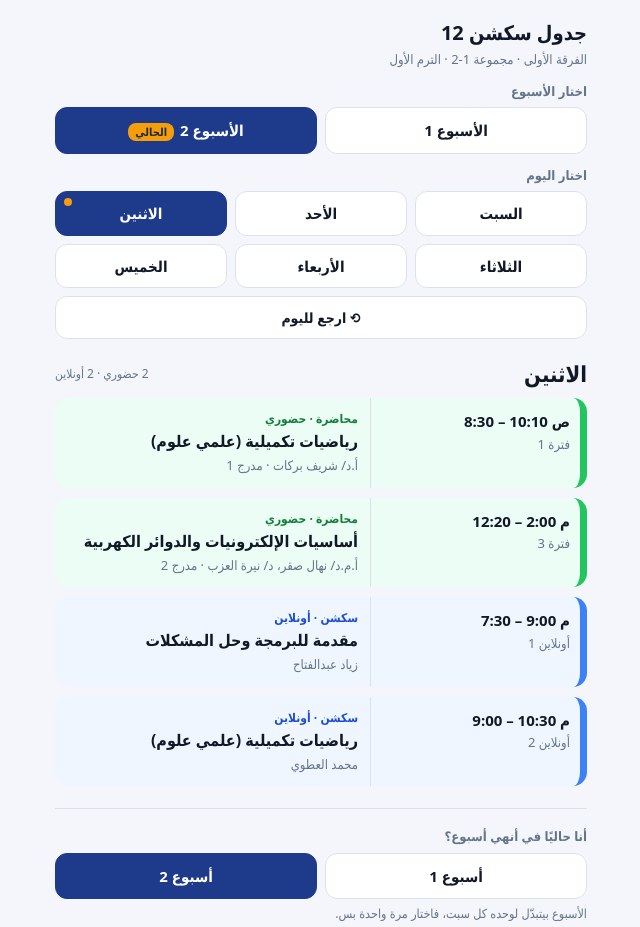
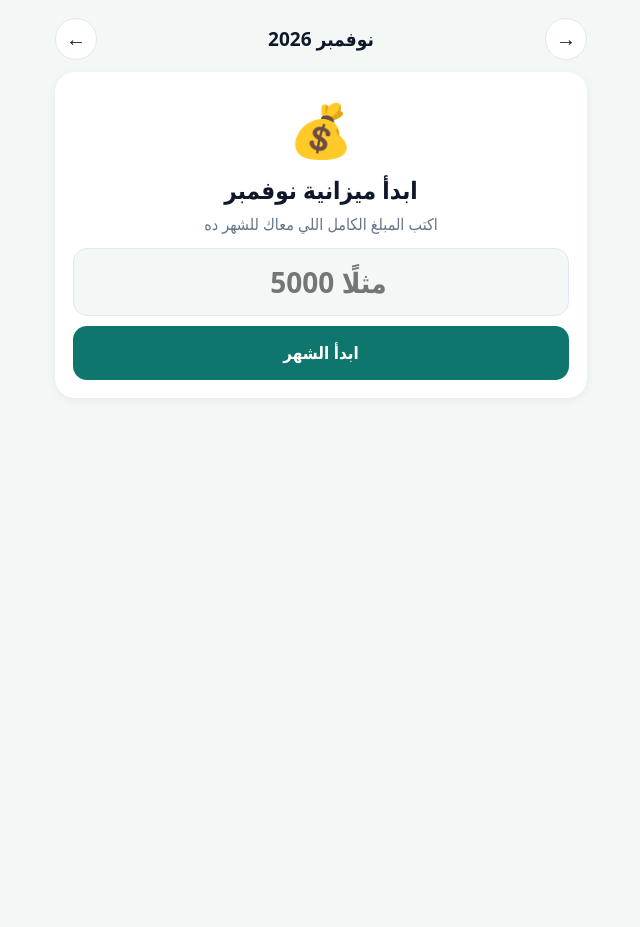
Before and after one commit to Mo-Tg88/MA_8, a plain HTML site: page index.html in a window 1280 px wide. Shown: the whole page, without its empty margins (319-959 px from the left). After the commit the page ends 800 px from the top, so only its background shows below. Drawn offline with Linux system fonts and the light colour scheme.

Commit message:
Add files via upload

```diff
--- a/index.html
+++ b/index.html
@@ -3,137 +3,141 @@
 <head>
 <meta charset="utf-8">
 <meta name="viewport" content="width=device-width, initial-scale=1, viewport-fit=cover">
-<title>جدول سكشن 12</title>
+<title>مصروف البيت</title>
 <link rel="manifest" href="manifest.json">
-<meta name="theme-color" content="#1e3a8a">
+<meta name="theme-color" content="#0f766e">
 <link rel="apple-touch-icon" href="icon-192.png">
 <style>
-:root{--bg:#f4f6fb;--card:#fff;--text:#111827;--muted:#64748b;--line:#dbe2ee;--pri:#1e3a8a;--priText:#fff;
---inBg:#ecfdf5;--inBd:#22c55e;--inTx:#15803d;--onBg:#eff6ff;--onBd:#3b82f6;--onTx:#1d4ed8;--chip:#e2e8f0;
+:root{--bg:#f3f7f6;--card:#fff;--text:#0f172a;--muted:#64748b;--line:#e2e8f0;--pri:#0f766e;--priT:#fff;--ok:#16a34a;--warn:#f59e0b;--bad:#dc2626;--chip:#e6f4f1;
 box-sizing:border-box;padding-top:env(safe-area-inset-top,0px);padding-bottom:env(safe-area-inset-bottom,0px)}
-@media (prefers-color-scheme:dark){:root:not([data-theme="light"]){--bg:#0b1220;--card:#111a2e;--text:#e5e7eb;--muted:#94a3b8;--line:#243049;--pri:#3b5bdb;--priText:#fff;--inBg:#0f2a1f;--inTx:#4ade80;--onBg:#0f1f3d;--onTx:#93c5fd;--chip:#1e293b}}
-:root[data-theme="dark"]{--bg:#0b1220;--card:#111a2e;--text:#e5e7eb;--muted:#94a3b8;--line:#243049;--pri:#3b5bdb;--priText:#fff;--inBg:#0f2a1f;--inTx:#4ade80;--onBg:#0f1f3d;--onTx:#93c5fd;--chip:#1e293b}
+@media (prefers-color-scheme:dark){:root:not([data-theme="light"]){--bg:#0b1513;--card:#12201d;--text:#e8f0ee;--muted:#94a3a0;--line:#223632;--pri:#14b8a6;--priT:#04201c;--chip:#16302b}}
+:root[data-theme="dark"]{--bg:#0b1513;--card:#12201d;--text:#e8f0ee;--muted:#94a3a0;--line:#223632;--pri:#14b8a6;--priT:#04201c;--chip:#16302b}
 html{scroll-padding-top:env(safe-area-inset-top,0px)}
 *{box-sizing:border-box}
 body{margin:0;background:var(--bg);color:var(--text);font-family:system-ui,-apple-system,"Segoe UI",Tahoma,"Noto Naskh Arabic",sans-serif;line-height:1.5}
-.wrap{max-width:560px;margin:0 auto;padding:14px 14px 40px}
-h1{font-size:20px;margin:4px 0 2px}
-.sub{color:var(--muted);font-size:13px;margin-bottom:12px}
-.lbl{font-size:13px;color:var(--muted);margin:12px 0 6px;font-weight:600}
-.seg{display:flex;gap:8px}
-.seg button,.days button,.today{font:inherit;cursor:pointer;border:1px solid var(--line);background:var(--card);color:var(--text);border-radius:12px}
-.seg button{flex:1;padding:11px 8px;font-size:15px;font-weight:700}
-.seg button.on{background:var(--pri);color:var(--priText);border-color:var(--pri)}
-.badge{display:inline-block;font-size:11px;background:#f59e0b;color:#1f2937;border-radius:8px;padding:1px 7px;margin-inline-start:6px;vertical-align:middle}
-.days{display:grid;grid-template-columns:repeat(3,1fr);gap:8px}
-.days button{padding:10px 4px;font-size:15px;font-weight:600;position:relative}
-.days button.on{background:var(--pri);color:var(--priText);border-color:var(--pri)}
-.days button.td::after{content:"";position:absolute;top:6px;inset-inline-end:8px;width:8px;height:8px;border-radius:50%;background:#f59e0b}
-.head{display:flex;align-items:center;justify-content:space-between;margin:18px 0 8px}
-.head h2{font-size:22px;margin:0}
-.cnt{font-size:12px;color:var(--muted)}
-.card{display:flex;border-radius:14px;margin-bottom:10px;overflow:hidden;border-inline-start:7px solid}
-.card.i{background:var(--inBg);border-color:var(--inBd)}
-.card.o{background:var(--onBg);border-color:var(--onBd)}
-.tm{width:40%;padding:12px 10px;border-inline-end:1px solid var(--line);flex:none}
-.t1{font-weight:700;font-size:15px;white-space:nowrap}
-.t2{font-size:13px;color:var(--muted);margin-top:2px}
-.bd{padding:12px 12px;flex:1}
-.tg{font-size:12px;font-weight:700}
-.i .tg{color:var(--inTx)}.o .tg{color:var(--onTx)}
-.sj{font-size:16px;font-weight:700;margin-top:1px}
-.dt{font-size:13px;color:var(--muted);margin-top:3px}
-.off{text-align:center;padding:36px 10px;border:1px dashed var(--line);border-radius:14px;color:var(--muted);font-size:18px}
-.today{width:100%;margin-top:8px;padding:10px;font-weight:600;font-size:14px}
-.note{font-size:12.5px;color:var(--muted);margin-top:6px}
-.set{margin-top:22px;padding-top:6px;border-top:1px solid var(--line)}
+.wrap{max-width:560px;margin:0 auto;padding:12px 14px 120px}
+.top{display:flex;align-items:center;justify-content:space-between;margin:6px 0 12px}
+.top h1{font-size:19px;margin:0;text-align:center;flex:1}
+.nav{width:42px;height:42px;border-radius:50%;border:1px solid var(--line);background:var(--card);color:var(--text);font-size:20px;cursor:pointer}
+.card{background:var(--card);border-radius:20px;padding:18px;box-shadow:0 2px 10px rgba(0,0,0,.06);margin-bottom:14px}
+.bal{background:linear-gradient(135deg,var(--pri),#115e59);color:#fff}
+.bal.warn{background:linear-gradient(135deg,#d97706,#b45309)}.bal.bad{background:linear-gradient(135deg,#dc2626,#991b1b)}
+.lbl{opacity:.85;font-size:14px}.amt{font-size:40px;font-weight:800;line-height:1.2}.amt small{font-size:16px;font-weight:600}
+.bar{height:12px;background:rgba(255,255,255,.28);border-radius:8px;margin:12px 0 8px;overflow:hidden}.bar i{display:block;height:100%;background:#fff;border-radius:8px}
+.meta{display:flex;justify-content:space-between;font-size:14px;gap:8px;flex-wrap:wrap}
+.msg{margin-top:10px;font-size:14px;background:rgba(255,255,255,.18);border-radius:12px;padding:8px 10px}
+.lnk{background:none;border:none;color:#fff;text-decoration:underline;font:inherit;cursor:pointer;padding:0}
+.tabs{display:flex;gap:8px;margin-bottom:12px}
+.tabs button{flex:1;padding:11px;border-radius:14px;border:1px solid var(--line);background:var(--card);color:var(--text);font:inherit;font-weight:700;cursor:pointer}
+.tabs button.on{background:var(--pri);color:var(--priT);border-color:var(--pri)}
+.day{font-size:13px;color:var(--muted);font-weight:700;margin:14px 4px 6px}
+.row{display:flex;align-items:center;gap:12px;background:var(--card);border-radius:16px;padding:12px;margin-bottom:8px;cursor:pointer}
+.ic{width:44px;height:44px;border-radius:14px;background:var(--chip);display:grid;place-items:center;font-size:23px;flex:none}
+.rt{flex:1;min-width:0}.rt b{display:block}.rt span{font-size:13px;color:var(--muted)}
+.rm{font-weight:800;white-space:nowrap}
+.sum .top2{display:flex;justify-content:space-between;font-weight:700;margin-bottom:6px}
+.sum .pb{height:9px;background:var(--chip);border-radius:6px;overflow:hidden;margin-bottom:14px}.sum .pb i{display:block;height:100%;background:var(--pri)}
+.empty{text-align:center;color:var(--muted);padding:34px 10px}
+.fab{position:fixed;inset-inline:16px;bottom:calc(16px + env(safe-area-inset-bottom,0px));max-width:528px;margin:0 auto;border:none;border-radius:18px;background:var(--pri);color:var(--priT);font:inherit;font-size:18px;font-weight:800;padding:16px;box-shadow:0 8px 24px rgba(0,0,0,.25);cursor:pointer}
+.ov{position:fixed;inset:0;background:rgba(0,0,0,.5);display:flex;align-items:flex-end;justify-content:center;z-index:10}.ov[hidden]{display:none}
+.sheet{background:var(--card);width:100%;max-width:560px;border-radius:24px 24px 0 0;padding:18px 16px calc(18px + env(safe-area-inset-bottom,0px));max-height:92vh;overflow:auto}
+.sheet h3{margin:0 0 6px}.sheet label{display:block;font-size:13px;color:var(--muted);margin:12px 0 4px;font-weight:700}
+input{width:100%;font:inherit;font-size:18px;padding:12px;border-radius:14px;border:1px solid var(--line);background:var(--bg);color:var(--text)}
+#fa,#bud,#fb{font-size:28px;font-weight:800;text-align:center}
+.cats{display:grid;grid-template-columns:repeat(3,1fr);gap:8px}
+.cat{border:1px solid var(--line);background:var(--bg);color:var(--text);border-radius:14px;padding:8px 4px;font:inherit;font-size:12.5px;cursor:pointer}.cat span{display:block;font-size:24px}
+.cat.on{background:var(--pri);color:var(--priT);border-color:var(--pri)}
+.btns{display:flex;gap:8px;margin-top:16px}
+.gh{border:1px solid var(--line);background:none;color:var(--text);border-radius:14px;font:inherit;font-weight:700;padding:14px 18px;cursor:pointer}
+.btn{flex:1;border:none;border-radius:14px;background:var(--pri);color:var(--priT);font:inherit;font-size:17px;font-weight:800;padding:14px;cursor:pointer}
+.danger{border:none;border-radius:14px;background:var(--bad);color:#fff;font:inherit;font-weight:800;padding:14px 18px;cursor:pointer}
+.ghost{width:100%;margin-top:10px;border:1px solid var(--line);background:none;color:var(--text);border-radius:14px;padding:12px;font:inherit;cursor:pointer}
+.setup{text-align:center}.setup .big{font-size:52px}.setup h2{margin:4px 0}.setup p{color:var(--muted);margin:0 0 12px}.setup .btn{width:100%;margin-top:10px}
+.foot{margin-top:26px;display:flex;flex-direction:column;gap:8px}
 </style>
 </head>
 <body>
 <div class="wrap">
-  <h1>جدول سكشن 12</h1>
-  <div class="sub">الفرقة الأولى · مجموعة 1-2 · الترم الأول</div>
+  <div class="top"><button class="nav" data-a="prev" aria-label="الشهر اللي فات">→</button><h1 id="mt"></h1><button class="nav" data-a="next" aria-label="الشهر الجاي">←</button></div>
+  <div id="main"></div>
+</div>
+<button class="fab" id="fab" data-a="add" hidden>＋ مصروف جديد</button>
+<div class="ov" id="ov" hidden><div class="sheet" id="sh"></div></div>
+<input type="file" id="file" accept="application/json" hidden>
+<script>
+const KEY="budget_v1";
+let db={};try{db=JSON.parse(localStorage.getItem(KEY)||"{}")}catch(e){}
+const save=()=>{try{localStorage.setItem(KEY,JSON.stringify(db))}catch(e){alert("مش قادر أحفظ البيانات على التليفون")}};
+const $=s=>document.querySelector(s);
+const MN=["يناير","فبراير","مارس","أبريل","مايو","يونيو","يوليو","أغسطس","سبتمبر","أكتوبر","نوفمبر","ديسمبر"];
+const CATS=[["food","🛒","أكل وخضار"],["meat","🍗","لحوم ودواجن"],["bills","💡","فواتير"],["rent","🏠","إيجار"],["trans","🚌","مواصلات"],["med","💊","علاج ودواء"],["school","🎒","مدارس ودروس"],["cloth","👕","ملابس"],["net","📱","نت وموبايل"],["clean","🧼","نظافة"],["gift","🎁","مناسبات وهدايا"],["other","✨","أخرى"]];
+const cat=id=>CATS.find(c=>c[0]===id)||CATS[11];
+const pad=n=>String(n).padStart(2,"0");
+const isoOf=d=>d.getFullYear()+"-"+pad(d.getMonth()+1)+"-"+pad(d.getDate());
+const now=new Date();let cur=isoOf(now).slice(0,7),tab="list",pc=null;
+const shift=(k,n)=>{let [y,m]=k.split("-").map(Number);m+=n;while(m>12){m-=12;y++}while(m<1){m+=12;y--}return y+"-"+pad(m)};
+const fmt=n=>Number(n).toLocaleString("en",{maximumFractionDigits:2});
+const esc=s=>String(s).replace(/[&<>"]/g,c=>({"&":"&amp;","<":"&lt;",">":"&gt;",'"':"&quot;"}[c]));
+const getM=()=>db[cur]||(db[cur]={budget:null,exp:[]});
+const open=h=>{$("#sh").innerHTML=h;$("#ov").hidden=false};
+const close=()=>{$("#ov").hidden=true};
 
-  <div class="lbl">اختار الأسبوع</div>
-  <div class="seg" id="weeks"></div>
-
-  <div class="lbl">اختار اليوم</div>
-  <div class="days" id="days"></div>
-  <button class="today" id="goToday">⟲ ارجع لليوم</button>
-  <div class="note" id="fri"></div>
-
-  <div class="head"><h2 id="dayTitle"></h2><span class="cnt" id="cnt"></span></div>
-  <div id="list"></div>
-
-  <div class="set">
-    <div class="lbl">أنا حاليًا في أنهي أسبوع؟</div>
-    <div class="seg" id="setWeek"></div>
-    <div class="note">الأسبوع بيتبدّل لوحده كل سبت، فاختار مرة واحدة بس.</div>
-  </div>
-</div>
-
-<script>
-const DAYS=["السبت","الأحد","الاثنين","الثلاثاء","الأربعاء","الخميس"];
-const T={1:["فترة 1","8:30 – 10:10 ص"],2:["فترة 2","10:20 ص – 12:00 م"],3:["فترة 3","12:20 – 2:00 م"],4:["فترة 4","2:10 – 3:50 م"],5:["فترة 5","4:00 – 5:40 م"],6:["فترة 6","5:50 – 7:30 م"],o1:["أونلاين 1","7:30 – 9:00 م"],o2:["أونلاين 2","9:00 – 10:30 م"]};
-const PROG="مقدمة للبرمجة وحل المشكلات",MC="رياضيات تكميلية (علمي علوم)",COM="مهارات الاتصال والجوانب الأخلاقية والمهنية",ELE="أساسيات الإلكترونيات والدوائر الكهربية",INT="مقدمة الحاسبات والمعلوماتية",M1="رياضيات 1 لعلوم الحاسب",ENG="لغة إنجليزية لعلوم الحاسب";
-const dELE="أ.م.د/ نهال صقر، د/ نيرة العزب",dMC="أ.د/ شريف بركات",dM1="أ.د/ سمير الموجي، أ.م.د/ رشا صقر، د/ عمرو الأدكاوي",dPROG="أ.د/ محمد أبو السعود، د/ محمد حجاج",dINT="د/ أمل أبو العينين، د/ نجوى العربي، د/ هالة عكاشة",dENG="د/ هبة قنديل، د/ ياسمين الصقار",dCOM="أ.د/ حازم البكري، د/ شاهنده الخولي";
-// [slot, kind s=سكشن l=محاضرة, mode i=حضوري o=أونلاين, subject, details]
-const W={
-1:[
- [[1,'s','i',PROG,"A4 · زياد عبدالفتاح"],[2,'s','i',MC,"قاعة 1 · محمد العطوي"],[4,'s','i',COM,"قاعة 6 · منة الله أحمد"]],
- [],
- [[4,'s','i',ELE,"قاعة 3 (Hardware) · ندى محمد"],[5,'s','i',INT,"C6 · محمد سلامة"],["o1",'l','o',ELE,dELE],["o2",'l','o',MC,dMC]],
- [["o1",'l','o',M1,dM1],["o2",'l','o',PROG,dPROG]],
- [["o2",'l','o',INT,dINT]],
- [[1,'s','i',M1,"قاعة 3 (Hardware) · أميرة سامي"],[2,'s','i',ENG,"قاعة 1 · خلود عامر"],["o1",'l','o',COM,dCOM],["o2",'l','o',ENG,dENG]]
-],
-2:[
- [],
- [["o1",'s','o',COM,"منة الله أحمد"],["o2",'s','o',ELE,"ندى محمد"]],
- [[1,'l','i',MC,dMC+" · مدرج 1"],[3,'l','i',ELE,dELE+" · مدرج 2"],["o1",'s','o',PROG,"زياد عبدالفتاح"],["o2",'s','o',MC,"محمد العطوي"]],
- [[3,'l','i',COM,dCOM+" · مدرج 2"],[4,'l','i',M1,dM1+" · مدرج 1"],["o1",'s','o',M1,"أميرة سامي"]],
- [[2,'l','i',INT,dINT+" · مدرج 1"],["o2",'s','o',INT,"محمد سلامة"]],
- [[3,'l','i',PROG,dPROG+" · مدرج 1"],[4,'l','i',ENG,dENG+" · مدرج 3"],["o2",'s','o',ENG,"خلود عامر"]]
-]};
-
-const $=s=>document.querySelector(s);
-const startOf=d=>{const x=new Date(d.getFullYear(),d.getMonth(),d.getDate());x.setDate(x.getDate()-((x.getDay()+1)%7));return x};
-const iso=d=>d.getFullYear()+"-"+String(d.getMonth()+1).padStart(2,"0")+"-"+String(d.getDate()).padStart(2,"0");
-const parse=s=>{const[a,b,c]=s.split("-").map(Number);return new Date(a,b-1,c)};
-let anchor={start:"2026-10-17",week:1};
-try{const s=localStorage.getItem("anchor");if(s)anchor=JSON.parse(s)}catch(e){}
-
-const now=new Date(),isFri=now.getDay()===5;
-const ref=new Date(now.getFullYear(),now.getMonth(),now.getDate()+(isFri?1:0));
-const todayIdx=isFri?0:(now.getDay()+1)%7;
-const curWeek=()=>{const n=Math.round((startOf(ref)-parse(anchor.start))/6048e5);return((n%2)+2)%2===0?anchor.week:3-anchor.week};
-
-let wk=curWeek(),dy=todayIdx;
+function dayLabel(d){const t=isoOf(now),y=isoOf(new Date(now.getFullYear(),now.getMonth(),now.getDate()-1));
+  if(d===t)return"النهارده";if(d===y)return"إمبارح";const[a,b,c]=d.split("-");return c+"/"+b+"/"+a}
 
 function render(){
-  const cw=curWeek();
-  $("#weeks").innerHTML=[1,2].map(n=>`<button class="${n===wk?"on":""}" data-w="${n}">الأسبوع ${n}${n===cw?'<span class="badge">الحالي</span>':""}</button>`).join("");
-  $("#setWeek").innerHTML=[1,2].map(n=>`<button class="${n===cw?"on":""}" data-s="${n}">أسبوع ${n}</button>`).join("");
-  $("#days").innerHTML=DAYS.map((d,i)=>`<button class="${i===dy?"on":""} ${(i===todayIdx&&wk===cw)?"td":""}" data-d="${i}">${d}</button>`).join("");
-  $("#fri").textContent=isFri?"النهارده الجمعة، فبعرض لك السبت الجاي.":"";
-  const items=W[wk][dy];
-  $("#dayTitle").textContent=DAYS[dy];
-  const inN=items.filter(x=>x[2]==="i").length,onN=items.length-inN;
-  $("#cnt").textContent=items.length?`${inN} حضوري · ${onN} أونلاين`:"";
-  $("#list").innerHTML=items.length?items.map(([sl,k,m,sj,dt])=>{
-    const [nm,tm]=T[sl];
-    return `<div class="card ${m}"><div class="tm"><div class="t1" dir="ltr" style="text-align:right">${tm}</div><div class="t2">${nm}</div></div><div class="bd"><div class="tg">${k==="s"?"سكشن":"محاضرة"} · ${m==="i"?"حضوري":"أونلاين"}</div><div class="sj">${sj}</div><div class="dt">${dt}</div></div></div>`;
-  }).join(""):`<div class="off">إجازة 🌴<br><small>مفيش حاجة النهارده</small></div>`;
-}
+  const m=db[cur]||{budget:null,exp:[]};const [y,mo]=cur.split("-").map(Number);
+  $("#mt").textContent=MN[mo-1]+" "+y;const root=$("#main"),fab=$("#fab");
+  if(m.budget==null){fab.hidden=true;const p=db[shift(cur,-1)];
+    root.innerHTML=`<div class="card setup"><div class="big">💰</div><h2>ابدأ ميزانية ${MN[mo-1]}</h2><p>اكتب المبلغ الكامل اللي معاك للشهر ده</p><input id="bud" type="number" inputmode="decimal" placeholder="مثلًا 5000"><button class="btn" data-a="start">ابدأ الشهر</button>${p&&p.budget!=null?`<button class="ghost" data-a="same">نفس مبلغ الشهر اللي فات (${fmt(p.budget)} جنيه)</button>`:""}</div>`;
+    return}
+  fab.hidden=false;
+  const spent=m.exp.reduce((s,e)=>s+e.amt,0),rem=m.budget-spent,pct=m.budget>0?Math.max(0,Math.min(100,spent/m.budget*100)):100;
+  const cls=rem<=0?"bad":rem<=m.budget*0.2?"warn":"";let msg="";
+  if(rem<0)msg=`⚠️ عدّيت الميزانية بـ ${fmt(-rem)} جنيه`;
+  else if(rem===0)msg="⚠️ الميزانية خلصت";
+  else if(cls==="warn")msg="⚠️ فاضل أقل من 20% من الميزانية";
+  if(rem>0&&cur===isoOf(now).slice(0,7)){const left=new Date(y,mo,0).getDate()-now.getDate()+1;msg+=(msg?"<br>":"")+`يعني تقدر تصرف حوالي ${fmt(Math.floor(rem/left))} جنيه في اليوم`}
+  let h=`<div class="card bal ${cls}"><div class="lbl">المتبقي</div><div class="amt">${fmt(rem)} <small>جنيه</small></div><div class="bar"><i style="width:${pct}%"></i></div><div class="meta"><span>صرفت ${fmt(spent)}</span><span>من ${fmt(m.budget)} <button class="lnk" data-a="eb">تعديل</button></span></div>${msg?`<div class="msg">${msg}</div>`:""}</div>
+  <div class="tabs"><button class="${tab==="list"?"on":""}" data-a="tl">المصروفات</button><button class="${tab==="sum"?"on":""}" data-a="ts">الملخص</button></div>`;
+  if(!m.exp.length)h+=`<div class="empty">لسه مفيش مصروفات.<br>اضغط على "مصروف جديد" وسجّل أول مصروف.</div>`;
+  else if(tab==="list"){const ex=[...m.exp].sort((a,b)=>b.d<a.d?-1:b.d>a.d?1:0);let last="";
+    for(const e of ex){if(e.d!==last){h+=`<div class="day">${dayLabel(e.d)}</div>`;last=e.d}const c=cat(e.cat);
+      h+=`<div class="row" data-a="ed" data-id="${e.id}"><div class="ic">${c[1]}</div><div class="rt"><b>${c[2]}</b>${e.note?`<span>${esc(e.note)}</span>`:""}</div><div class="rm">${fmt(e.amt)}</div></div>`}}
+  else{const t={};m.exp.forEach(e=>t[e.cat]=(t[e.cat]||0)+e.amt);
+    h+=`<div class="card sum">`+Object.entries(t).sort((a,b)=>b[1]-a[1]).map(([k,v])=>{const c=cat(k);return`<div class="top2"><span>${c[1]} ${c[2]}</span><span>${fmt(v)} (${Math.round(v/spent*100)}%)</span></div><div class="pb"><i style="width:${v/spent*100}%"></i></div>`}).join("")+`</div>`}
+  if(tab==="sum")h+=`<div class="day">النسخ الاحتياطي والبيانات</div><div class="foot"><button class="ghost" data-a="bk">⬇️ حفظ نسخة احتياطية</button><button class="ghost" data-a="rs">⬆️ استرجاع نسخة احتياطية</button><button class="ghost" data-a="wipe">🗑️ مسح بيانات الشهر ده</button></div>`;
+  root.innerHTML=h}
 
-document.addEventListener("click",e=>{
-  const b=e.target.closest("button");if(!b)return;
-  if(b.dataset.w){wk=+b.dataset.w}
-  else if(b.dataset.d){dy=+b.dataset.d}
-  else if(b.dataset.s){anchor={start:iso(startOf(ref)),week:+b.dataset.s};try{localStorage.setItem("anchor",JSON.stringify(anchor))}catch(e){}wk=curWeek();dy=todayIdx}
-  else if(b.id==="goToday"){wk=curWeek();dy=todayIdx}
-  render();
+function expForm(e){pc=e?e.cat:null;const d=e?e.d:(cur===isoOf(now).slice(0,7)?isoOf(now):cur+"-01");
+  open(`<h3>${e?"تعديل مصروف":"مصروف جديد"}</h3><label>المبلغ (جنيه)</label><input id="fa" type="number" inputmode="decimal" placeholder="0" value="${e?e.amt:""}"><label>اختار النوع</label><div class="cats">${CATS.map(c=>`<button type="button" class="cat ${pc===c[0]?"on":""}" data-a="pick" data-c="${c[0]}"><span>${c[1]}</span>${c[2]}</button>`).join("")}</div><label>ملاحظة (اختياري)</label><input id="fn" placeholder="مثلًا: خضار من السوق" value="${e?esc(e.note||""):""}"><label>التاريخ</label><input id="fd" type="date" value="${d}"><div class="btns"><button class="btn" data-a="saveE" data-id="${e?e.id:""}">حفظ</button><button class="gh" data-a="cl">رجوع</button>${e?`<button class="danger" data-a="delE" data-id="${e.id}">مسح</button>`:""}</div>`);
+  if(!e)setTimeout(()=>$("#fa").focus(),50)}
+
+document.addEventListener("click",ev=>{
+  if(ev.target.id==="ov"){close();return}
+  const t=ev.target.closest("[data-a]");if(!t)return;const a=t.dataset.a,id=t.dataset.id;
+  if(a==="prev"){cur=shift(cur,-1);render()}
+  else if(a==="next"){cur=shift(cur,1);render()}
+  else if(a==="start"){const v=parseFloat($("#bud").value);if(!(v>0)){alert("اكتب المبلغ الأول");return}getM().budget=v;save();render()}
+  else if(a==="same"){getM().budget=db[shift(cur,-1)].budget;save();render()}
+  else if(a==="eb"){open(`<h3>مبلغ الشهر</h3><label>المبلغ الكامل (جنيه)</label><input id="fb" type="number" inputmode="decimal" value="${getM().budget}"><div class="btns"><button class="btn" data-a="saveB">حفظ</button><button class="gh" data-a="cl">رجوع</button></div>`)}
+  else if(a==="saveB"){const v=parseFloat($("#fb").value);if(!(v>0)){alert("اكتب مبلغ صحيح");return}getM().budget=v;save();close();render()}
+  else if(a==="add"){expForm(null)}
+  else if(a==="cl"){close()}
+  else if(a==="ed"){expForm(getM().exp.find(e=>e.id===id))}
+  else if(a==="pick"){pc=t.dataset.c;document.querySelectorAll(".cat").forEach(b=>b.classList.toggle("on",b.dataset.c===pc))}
+  else if(a==="saveE"){const amt=parseFloat($("#fa").value);if(!(amt>0)){alert("اكتب المبلغ");return}if(!pc){alert("اختار نوع المصروف");return}
+    const note=$("#fn").value.trim(),d=$("#fd").value||isoOf(now),m=getM();
+    if(id){const e=m.exp.find(x=>x.id===id);Object.assign(e,{cat:pc,amt,note,d})}else m.exp.push({id:Date.now().toString(36),cat:pc,amt,note,d});
+    save();close();render()}
+  else if(a==="delE"){if(confirm("تمسح المصروف ده؟")){const m=getM();m.exp=m.exp.filter(x=>x.id!==id);save();close();render()}}
+  else if(a==="tl"){tab="list";render()}else if(a==="ts"){tab="sum";render()}
+  else if(a==="bk"){const b=new Blob([JSON.stringify(db)],{type:"application/json"}),l=document.createElement("a");l.href=URL.createObjectURL(b);l.download="مصروف-البيت-نسخة.json";l.click()}
+  else if(a==="rs"){$("#file").click()}
+  else if(a==="wipe"){if(confirm("هيتمسح كل اللي في الشهر ده. متأكد؟")){delete db[cur];save();render()}}
 });
+$("#file").addEventListener("change",e=>{const f=e.target.files[0];if(!f)return;const r=new FileReader();
+  r.onload=()=>{try{const o=JSON.parse(r.result);if(typeof o!=="object"||!o)throw 0;if(confirm("هيتم استبدال كل البيانات الحالية بالنسخة دي. متأكد؟")){db=o;save();render()}}catch(x){alert("الملف ده مش نسخة صحيحة")}e.target.value=""};r.readAsText(f)});
 render();
 if("serviceWorker" in navigator){window.addEventListener("load",()=>navigator.serviceWorker.register("sw.js").catch(()=>{}))}
 </script>
--- a/sw.js
+++ b/sw.js
@@ -1,4 +1,4 @@
-const C="sched-v1";const F=["./","index.html","manifest.json","icon-192.png","icon-512.png"];
+const C="budget-v2";const F=["./","index.html","manifest.json","icon-192.png","icon-512.png"];
 self.addEventListener("install",e=>{e.waitUntil(caches.open(C).then(c=>c.addAll(F)).then(()=>self.skipWaiting()))});
 self.addEventListener("activate",e=>{e.waitUntil(caches.keys().then(k=>Promise.all(k.filter(x=>x!==C).map(x=>caches.delete(x)))).then(()=>self.clients.claim()))});
 self.addEventListener("fetch",e=>{if(e.request.method!=="GET")return;e.respondWith(caches.match(e.request).then(r=>r||fetch(e.request).catch(()=>caches.match("index.html"))))});
```
Also changed, not shown: map.jpg (added).
